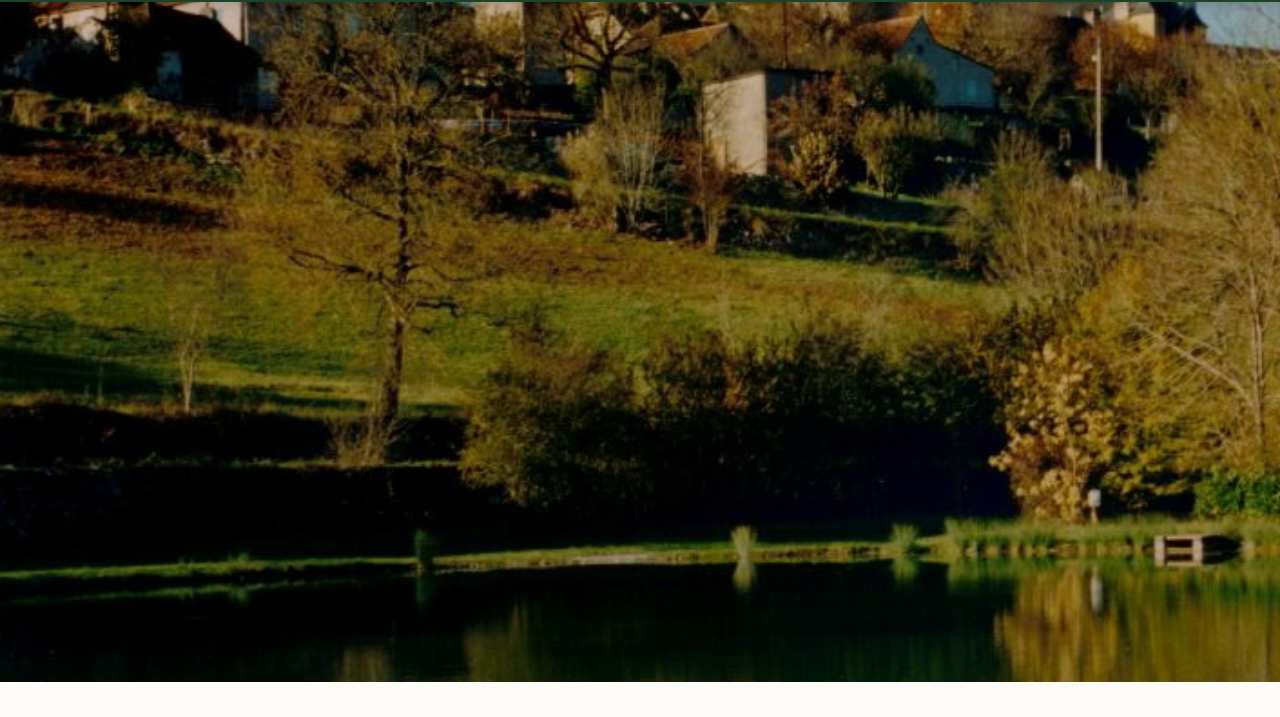
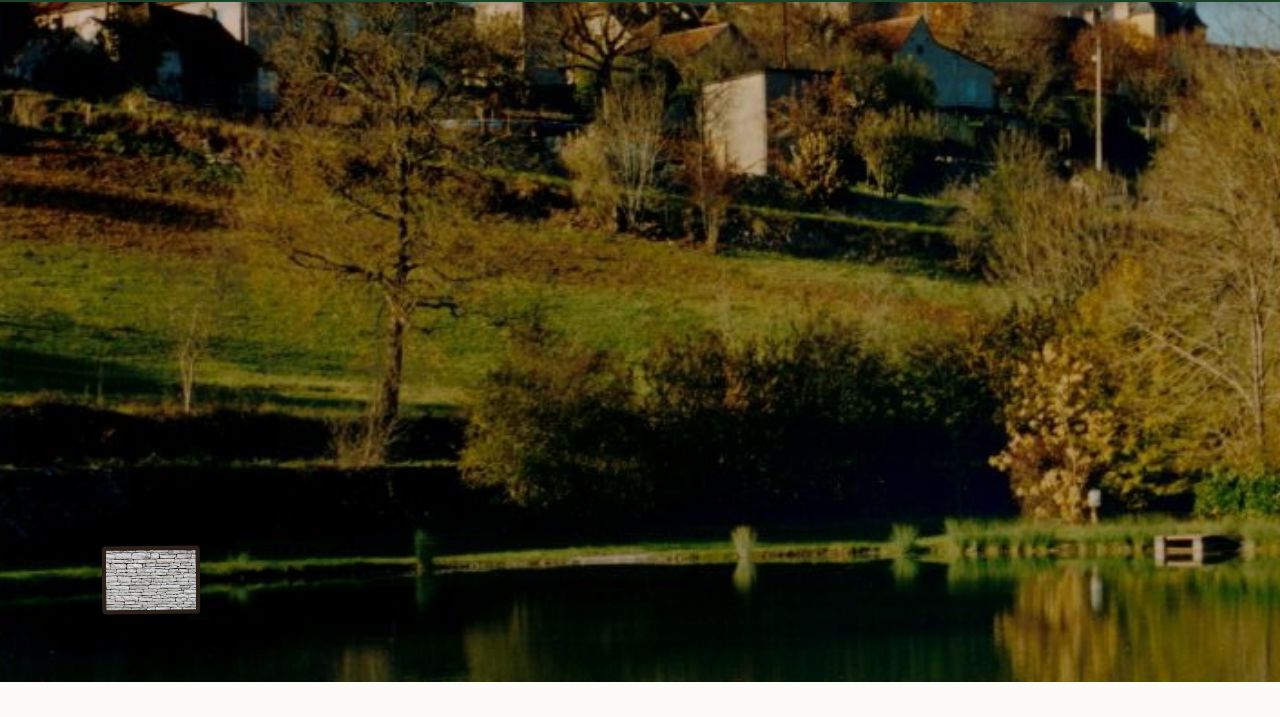
Before and after one commit to solalcesar-design/Montfaucon-, a plain HTML site: page index.html in a window 1280 px wide. Shown: the part 83-800 px from the top of the page. Drawn offline with Linux system fonts and the light colour scheme.

Commit message:
Update comments and fix HTML structure

```diff
--- a/index.html
+++ b/index.html
@@ -114,7 +114,7 @@
             left: 8%;
             bottom: 10%;
 
-            /* Remplace par le nom de ton image de mur en pierre */
+            /* Image du mur en pierre */
             background-image: url('./ton-image.jpg');
             background-size: cover;
             background-position: center top;
@@ -690,4 +690,4 @@
 
     <!-- HERO SECTION -->
     <section class="hero">
-        <div class
+        <div class="village-sign-overlay">
```
